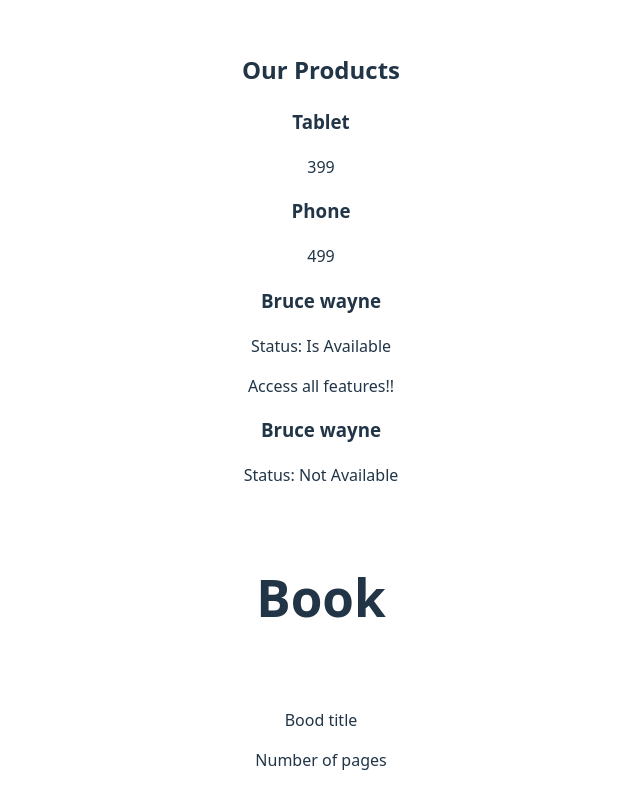
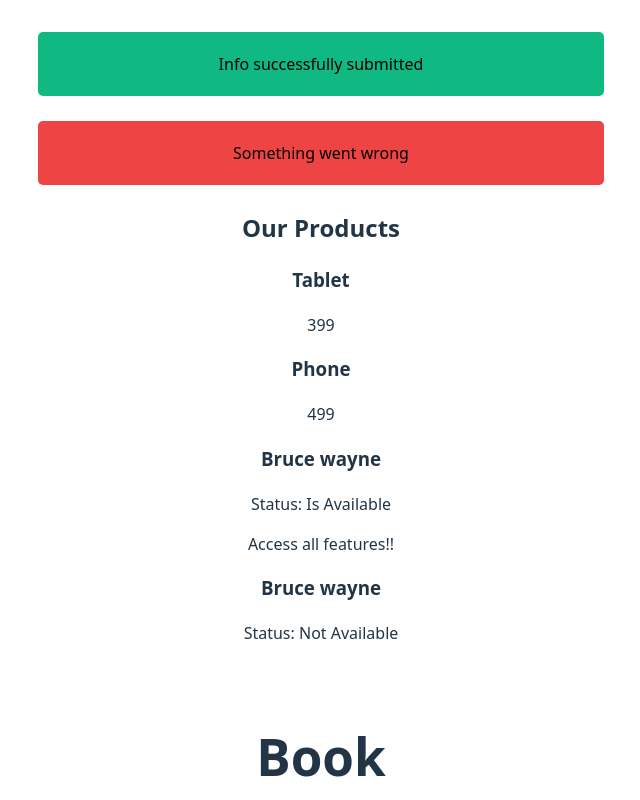
Before and after one commit to Saanimustapha/Learning-React, a React (Vite) app: page / in a window 1280 px wide. Shown: the top 800 px of the page, without its empty margins (319-959 px from the left). Built offline with nearby package versions, Linux system fonts and the light colour scheme.

Commit message:
Inline styling of react components

```diff
--- /dev/null
+++ b/src/Alert.jsx
@@ -0,0 +1,13 @@
+//Inline styling of react components
+
+export const Alert = ({children, type="success"}) => {
+    return (
+        <div style={{
+            backgroundColor: type === "success" ? "#10b981" : "#ef4444",
+            color: "black",
+            padding: "20px",
+            marginBottom: "25px",
+            borderRadius: "5px"
+        }}>{children}</div>
+    )
+}
--- a/src/App.jsx
+++ b/src/App.jsx
@@ -8,6 +8,7 @@ import { UserCard } from './UserCard'
 import { CardWrapper } from './CardWrapper'
 import { UserDetails } from './UserDetails'
 import { ProductList } from './ProductList'
+import { Alert } from './Alert'
 import './App.css'
 
 
@@ -15,6 +16,8 @@ function App() {
 
   return (
     <>
+    <Alert>Info successfully submitted</Alert>
+    <Alert type="error">Something went wrong</Alert>
     <ProductList/>
     <UserDetails name="Bruce wayne" isOnline={true} isPremium={true}/>
     <UserDetails name="Bruce wayne" isOnline={false} isPremium={false}/>
```
